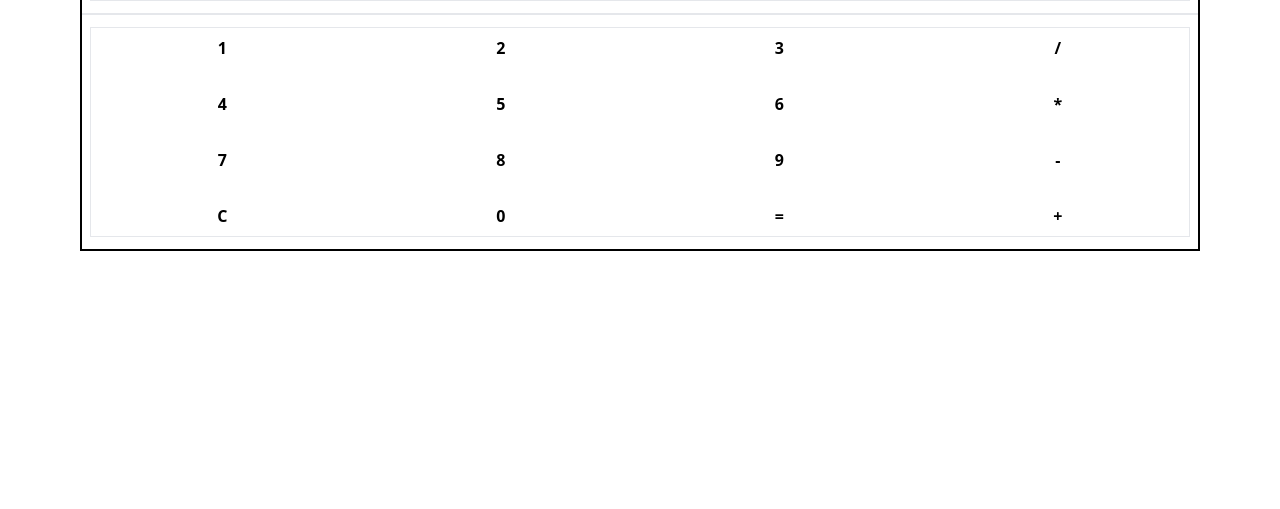
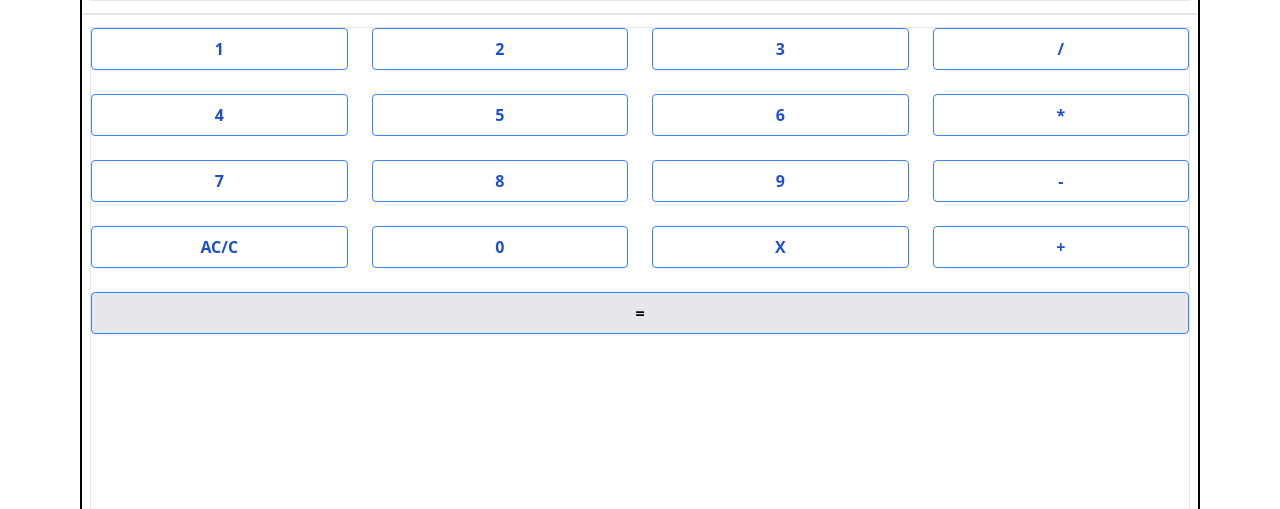
Before and after one commit to Najmul-Shaon/calculator-problem-practice-using-js, a plain HTML site: page index.html in a window 1280 px wide. Shown: the part 291-800 px from the top of the page. Drawn offline with nearby package versions, Linux system fonts and the light colour scheme.

Commit message:
button fix and hover added

```diff
--- a/index.html
+++ b/index.html
@@ -37,54 +37,77 @@
             <!-- button  -->
 
             <section class="border border-gray mt-3 mx-2">
-                <div class="grid grid-cols-4 gap-4">
-                    <button class=" text-black font-bold py-2 px-4 rounded-full">
+                <div class="grid grid-cols-4 gap-6">
+                    <button
+                        class="bg-transparent hover:bg-blue-500 text-blue-700 font-semibold hover:text-white py-2 px-4 border border-blue-500 hover:border-transparent rounded">
                         1
                     </button>
-                    <button class=" text-black font-bold py-2 px-4 rounded-full">
+                    <button
+                        class="bg-transparent hover:bg-blue-500 text-blue-700 font-semibold hover:text-white py-2 px-4 border border-blue-500 hover:border-transparent rounded">
                         2
                     </button>
-                    <button class=" text-black font-bold py-2 px-4 rounded-full">
+                    <button
+                        class="bg-transparent hover:bg-blue-500 text-blue-700 font-semibold hover:text-white py-2 px-4 border border-blue-500 hover:border-transparent rounded">
                         3
                     </button>
-                    <button class=" text-black font-bold py-2 px-4 rounded-full">
+                    <button
+                        class="bg-transparent hover:bg-blue-500 text-blue-700 font-semibold hover:text-white py-2 px-4 border border-blue-500 hover:border-transparent rounded">
                         /
                     </button>
-                    <button class=" text-black font-bold py-2 px-4 rounded-full">
+                    <button
+                        class="bg-transparent hover:bg-blue-500 text-blue-700 font-semibold hover:text-white py-2 px-4 border border-blue-500 hover:border-transparent rounded">
                         4
                     </button>
-                    <button class=" text-black font-bold py-2 px-4 rounded-full">
+                    <button
+                        class="bg-transparent hover:bg-blue-500 text-blue-700 font-semibold hover:text-white py-2 px-4 border border-blue-500 hover:border-transparent rounded">
                         5
                     </button>
-                    <button class=" text-black font-bold py-2 px-4 rounded-full">
+                    <button
+                        class="bg-transparent hover:bg-blue-500 text-blue-700 font-semibold hover:text-white py-2 px-4 border border-blue-500 hover:border-transparent rounded">
                         6
                     </button>
-                    <button class=" text-black font-bold py-2 px-4 rounded-full">
+                    <button
+                        class="bg-transparent hover:bg-blue-500 text-blue-700 font-semibold hover:text-white py-2 px-4 border border-blue-500 hover:border-transparent rounded">
                         *
                     </button>
-                    <button class=" text-black font-bold py-2 px-4 rounded-full">
+                    <button
+                        class="bg-transparent hover:bg-blue-500 text-blue-700 font-semibold hover:text-white py-2 px-4 border border-blue-500 hover:border-transparent rounded">
                         7
                     </button>
-                    <button class=" text-black font-bold py-2 px-4 rounded-full">
+                    <button
+                        class="bg-transparent hover:bg-blue-500 text-blue-700 font-semibold hover:text-white py-2 px-4 border border-blue-500 hover:border-transparent rounded">
                         8
                     </button>
-                    <button class=" text-black font-bold py-2 px-4 rounded-full">
+                    <button
+                        class="bg-transparent hover:bg-blue-500 text-blue-700 font-semibold hover:text-white py-2 px-4 border border-blue-500 hover:border-transparent rounded">
                         9
                     </button>
-                    <button class=" text-black font-bold py-2 px-4 rounded-full">
+                    <button
+                        class="bg-transparent hover:bg-blue-500 text-blue-700 font-semibold hover:text-white py-2 px-4 border border-blue-500 hover:border-transparent rounded">
                         -
                     </button>
-                    <button class=" text-black font-bold py-2 px-4 rounded-full">
-                        C
+                    <button
+                        class="bg-transparent hover:bg-blue-500 text-blue-700 font-semibold hover:text-white py-2 px-4 border border-blue-500 hover:border-transparent rounded">
+                        AC/C
                     </button>
-                    <button class=" text-black font-bold py-2 px-4 rounded-full">
+                    <button
+                        class="bg-transparent hover:bg-blue-500 text-blue-700 font-semibold hover:text-white py-2 px-4 border border-blue-500 hover:border-transparent rounded">
                         0
                     </button>
-                    <button class=" text-black font-bold py-2 px-4 rounded-full">
+                    <button
+                        class="bg-transparent hover:bg-blue-500 text-blue-700 font-semibold hover:text-white py-2 px-4 border border-blue-500 hover:border-transparent rounded">
+                        X
+                    </button>
+                    <button
+                        class="bg-transparent hover:bg-blue-500 text-blue-700 font-semibold hover:text-white py-2 px-4 border border-blue-500 hover:border-transparent rounded">
+                        +
+                    </button>
+                </div>
+
+                <div class="grid grid-rows-12 mt-6">
+                    <button
+                        class="bg-gray-200 text-black font-semibold py-2 px-4 border border-blue-500 hover:bg-gray-400 hover:text-red rounded">
                         =
-                    </button>
-                    <button class=" text-black font-bold py-2 px-4 rounded-full">
-                        +
                     </button>
                 </div>
             </section>
```
